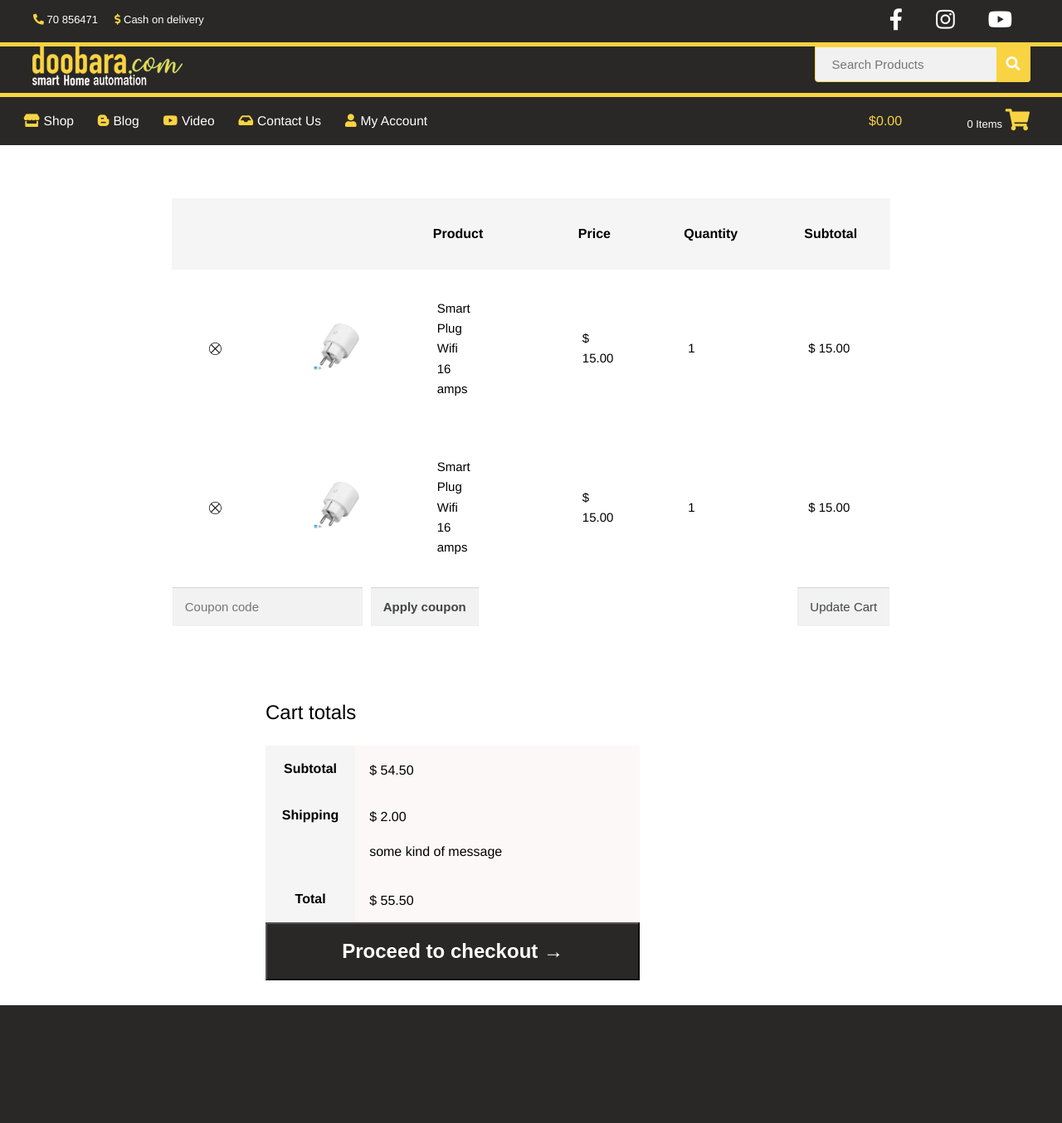
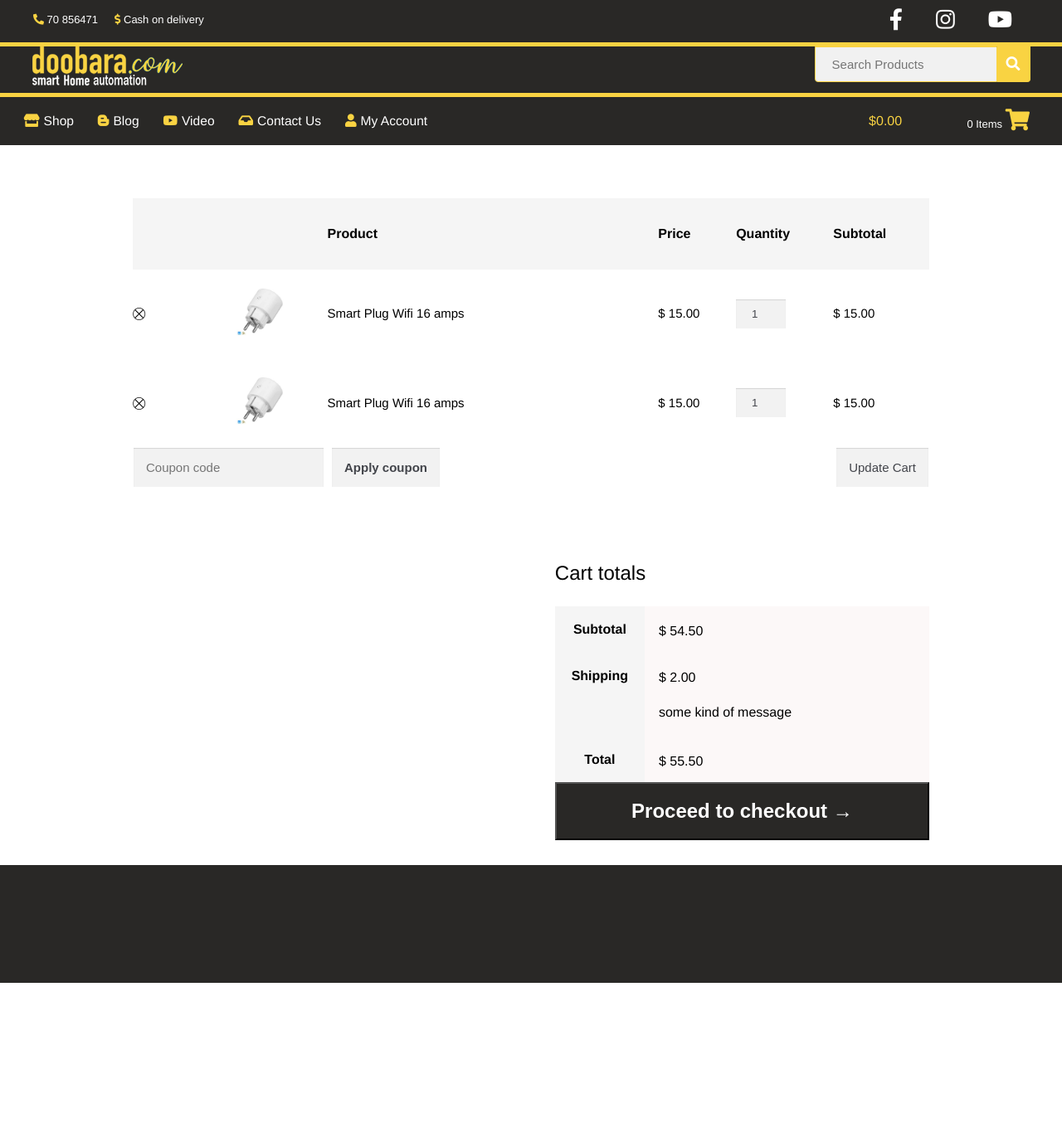
Before and after one commit to youdass101/doobara, a Django app: page /cart in a window 1280 px wide. Shown: the whole page at 83% size. After the commit the page ends 1185 px from the top, so only its background shows below. Run offline with Django 3.2, Linux system fonts and the light colour scheme.

Commit message:
cart mobile responsivness

```diff
--- a/doobarashop/static/doobarashop/sass/single/_cart.scss
+++ b/doobarashop/static/doobarashop/sass/single/_cart.scss
@@ -1,13 +1,15 @@
 // CART SINGLE PAGE
 
 
-
+@use '../abstracts/all.scss' as var;
 @use '../components/cart-in-cart-table';
 @use '../components/cart-total-checkout';
 
 .cart-page-container {
-    display: flex;
+    @include var.flex-default;
     flex-direction: column;
+    align-items: center;
+    width: 100%;
 
 
     // align-items: stretch;
--- a/doobarashop/static/doobarashop/style.css
+++ b/doobarashop/static/doobarashop/style.css
@@ -977,13 +977,15 @@ form.search-site button {
 }
 .cart-table-container {
   display: flex;
-  justify-content: center;
-  padding: 5%;
+  display: -webkit-flex;
+  padding: 5% 0 5% 0;
+  width: 75%;
 }
 
 .cart-table-container .products-in-cart {
+  table-layout: auto;
   border-collapse: collapse;
-  width: 75%;
+  width: 100%;
 }
 
 .cart-table-container .products-in-cart thead {
@@ -994,16 +996,29 @@ form.search-site button {
   font-size: 16px;
   font-weight: 700;
   text-align: left;
-  padding: 30px 40px 30px 40px;
+  padding: 30px 10px 30px 0px;
 }
 
 .cart-table-container .products-in-cart tbody tr {
-  text-align: left;
   font-size: 15px;
 }
 
 .cart-table-container .products-in-cart tbody tr td {
-  padding: 20px 45px 20px 45px;
+  padding: 20px 10px 20px 0px;
+}
+
+.cart-table-container .products-in-cart tbody tr .in-cart-qtty {
+  width: 100%;
+  padding: 10px;
+  background-color: #f2f2f2;
+  color: #43454b;
+  border: 0;
+  -webkit-appearance: none;
+  box-sizing: border-box;
+  font-weight: 400;
+  box-shadow: inset 0 1px 1px rgba(0, 0, 0, 0.13);
+  text-align: center;
+  max-width: 60px;
 }
 
 .cart-table-container .products-in-cart tbody tr .in-cart-remove-icon {
@@ -1026,6 +1041,7 @@ form.search-site button {
 .cart-table-container .products-in-cart tfoot tr .in-cart-footer-container {
   width: 100%;
   display: flex;
+  display: -webkit-flex;
   align-items: center;
 }
 
@@ -1040,9 +1056,9 @@ form.search-site button {
   border: 0;
   -webkit-appearance: none;
   box-sizing: border-box;
-  font-weight: 400;
   box-shadow: inset 0 1px 1px rgba(0, 0, 0, 0.13);
   font-size: 15px;
+  font-weight: 400;
 }
 
 .cart-table-container .products-in-cart tfoot tr .in-cart-footer-container .in-cart-apply-coupon-button {
@@ -1057,9 +1073,9 @@ form.search-site button {
   border: 0;
   -webkit-appearance: none;
   box-sizing: border-box;
-  font-weight: 600;
   box-shadow: inset 0 1px 1px rgba(0, 0, 0, 0.13);
   font-size: 15px;
+  font-weight: 600;
 }
 
 .cart-table-container .products-in-cart tfoot tr .in-cart-footer-container .in-cart-update-cart-button button {
@@ -1069,47 +1085,122 @@ form.search-site button {
   border: 0;
   -webkit-appearance: none;
   box-sizing: border-box;
-  font-weight: 400;
   box-shadow: inset 0 1px 1px rgba(0, 0, 0, 0.13);
   font-size: 15px;
+  font-weight: 400;
 }
 
+@media screen and (max-width: 850px) {
+  .cart-table-container {
+    width: 90%;
+  }
+
+  .cart-table-container table, .cart-table-container thead, .cart-table-container tbody, .cart-table-container th, .cart-table-container td, .cart-table-container tr {
+    display: block;
+  }
+
+  .cart-table-container thead {
+    display: none;
+  }
+
+  .cart-table-container tr {
+    border: 1px solid #ccc;
+  }
+
+  .cart-table-container td {
+    border: none;
+    position: relative;
+    padding-left: 50% !important;
+    padding-right: 0px !important;
+    font-size: large;
+  }
+
+  .cart-table-container tfoot tr td::before {
+    content: none !important;
+  }
+
+  .cart-table-container tfoot tr td {
+    padding-left: 0px !important;
+  }
+
+  .cart-table-container tfoot tr .in-cart-footer-container {
+    display: block !important;
+  }
+
+  .cart-table-container tfoot tr .in-cart-footer-container .in-cart-coupon-input {
+    padding-left: 0px;
+  }
+
+  .cart-table-container td:before {
+    position: absolute;
+    left: 6px;
+    width: 45%;
+    padding-right: 10px;
+    white-space: nowrap;
+    font-weight: 600;
+  }
+
+  .cart-table-container td:nth-of-type(1):before {
+    content: "";
+  }
+
+  .cart-table-container td:nth-of-type(2):before {
+    content: "";
+  }
+
+  .cart-table-container td:nth-of-type(3):before {
+    content: "Product:";
+  }
+
+  .cart-table-container td:nth-of-type(4):before {
+    content: "Price:";
+  }
+
+  .cart-table-container td:nth-of-type(5):before {
+    content: "Quantity:";
+  }
+
+  .cart-table-container td:nth-of-type(6):before {
+    content: "Subtotal:";
+  }
+}
 .cart-total-container {
   width: 75%;
   display: flex;
-  align-self: flex-end;
+  display: -webkit-flex;
+  justify-content: flex-end;
+}
+
+.cart-total-container div {
+  width: 47%;
   padding: 0 0 30px 0;
 }
 
-.cart-total-container .cart-total-title {
+.cart-total-container div .cart-total-title {
   font-size: x-large;
   font-weight: 300;
 }
 
-.cart-total-container div {
-  width: 47%;
-}
-
-.cart-total-container table {
+.cart-total-container div table {
   width: 100%;
   border-collapse: collapse;
 }
 
-.cart-total-container table th {
+.cart-total-container div table th {
   padding: 15px 0px 15px 0px;
   background-color: whitesmoke;
   font-size: medium;
   vertical-align: top;
 }
 
-.cart-total-container table td {
+.cart-total-container div table td {
   padding: 17px 40px 0px 17px;
   font-size: medium;
   vertical-align: top;
   background-color: #fcf8f8;
 }
 
-.cart-total-container button {
+.cart-total-container div button {
   width: 100% !important;
   padding: 19px 0px 19px 0px;
   background-color: #292826;
@@ -1118,9 +1209,21 @@ form.search-site button {
   font-weight: 600;
 }
 
+@media screen and (max-width: 850px) {
+  .cart-total-container {
+    width: 90%;
+  }
+
+  .cart-total-container div {
+    width: 100%;
+  }
+}
 .cart-page-container {
   display: flex;
+  display: -webkit-flex;
   flex-direction: column;
+  align-items: center;
+  width: 100%;
 }
 
 /*# sourceMappingURL=style.css.map */
--- a/doobarashop/templates/doobarashop/cart.html
+++ b/doobarashop/templates/doobarashop/cart.html
@@ -28,7 +28,7 @@ Contact Us
                         </td>
                         <td class="in-cart-product-name"><p>Smart Plug Wifi 16 amps</p></td>
                         <td class="in-cart-unit-price">$ 15.00</td>
-                        <td class="in-cart-product-qtt">1</td>
+                        <td class="in-cart-product-qtt"><input class="in-cart-qtty" type="number" value="1"></td>
                         <td class="in-cart-units-subtotal">$ 15.00</td>
                     </tr>
                     <tr>
@@ -40,7 +40,7 @@ Contact Us
                         </td>
                         <td class="in-cart-product-name"><p>Smart Plug Wifi 16 amps</p></td>
                         <td class="in-cart-unit-price">$ 15.00</td>
-                        <td class="in-cart-product-qtt">1</td>
+                        <td class="in-cart-product-qtt"><input class="in-cart-qtty" type="number" value="1"></td>
                         <td class="in-cart-units-subtotal">$ 15.00</td>
                     </tr>
                 </tbody>
@@ -48,16 +48,14 @@ Contact Us
                     <tr>
                         <td colspan="6">
                             <div class="in-cart-footer-container">
-                            <div class="in-cart-coupon-input"><input type="text" placeholder="Coupon code"></div>
-                            <div class="in-cart-apply-coupon-button"><button>Apply coupon</button></div>
-                            <div class="in-cart-update-cart-button"><button>Update Cart</button></div>
+                                <div class="in-cart-coupon-input"><input type="text" placeholder="Coupon code"></div>
+                                <div class="in-cart-apply-coupon-button"><button>Apply coupon</button></div>
+                                <div class="in-cart-update-cart-button"><button>Update Cart</button></div>
                             </div>
                         </td>
                     </tr>
-
                 </tfoot>
             </thead>
-
         </table>
     </div>
 
```
Also changed, not shown: doobarashop/static/doobarashop/sass/abstracts/_mixin.scss (+11 -0 lines), doobarashop/static/doobarashop/sass/components/_cart-in-cart-table.scss (+101 -39 lines), doobarashop/static/doobarashop/sass/components/_cart-total-checkout.scss (+17 -10 lines), doobarashop/static/doobarashop/sass/components/_account-orders-data.scss (line endings or trailing spaces), 1 other file.
